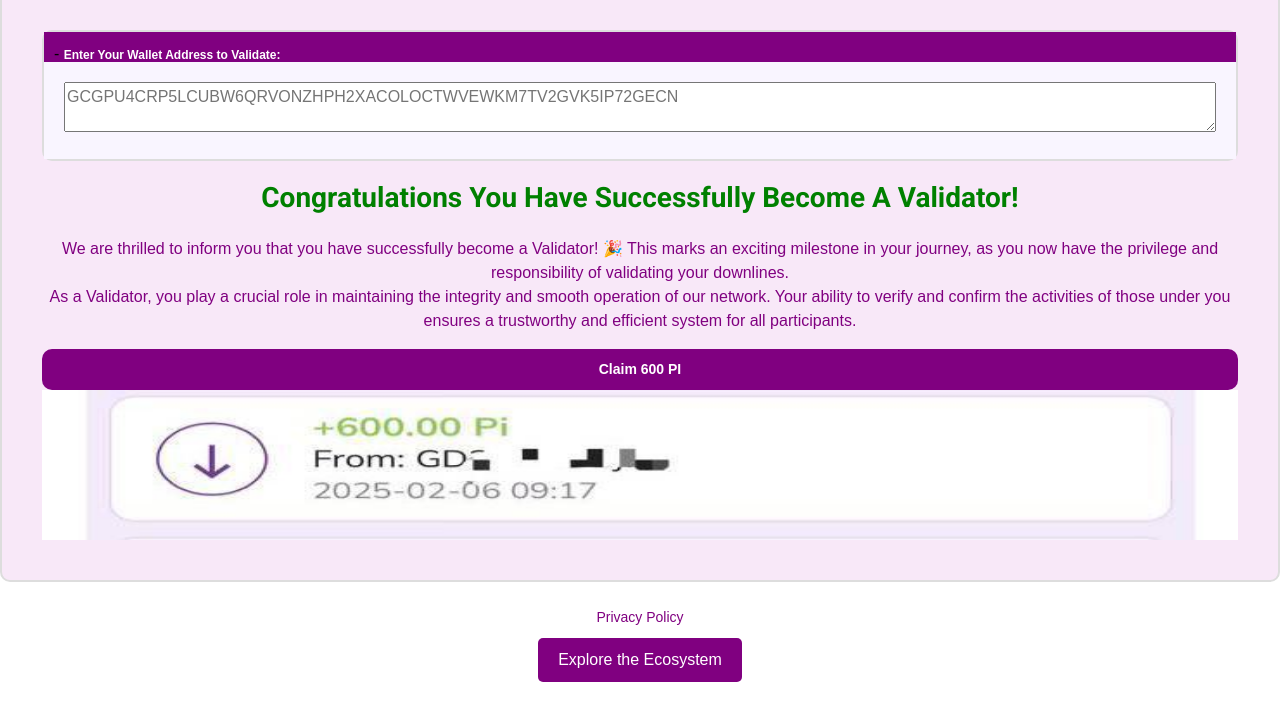
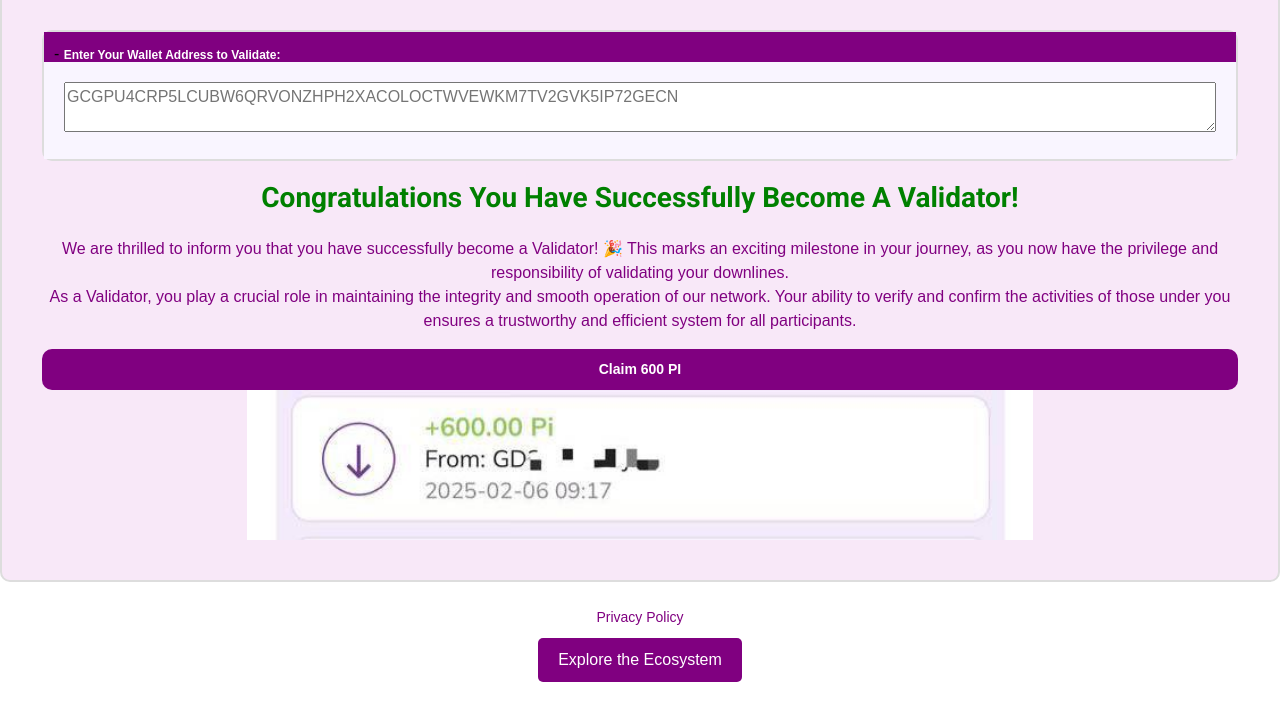
Before and after one commit to samueljamike80/recent, a plain HTML site: page validator/soco_xchange/service2.html in a window 1280 px wide. Shown: the part 67-788 px from the top of the page. Drawn offline with nearby package versions, Linux system fonts and the light colour scheme.

Commit message:
Update service2.html

```diff
--- a/validator/soco_xchange/service2.html
+++ b/validator/soco_xchange/service2.html
@@ -83,13 +83,13 @@
            Claim 600 PI
         </button>
         </a>
+
+       <a href="wallet.html">
+           <img style="display: block; margin-left: auto; margin-right: auto; width: 150; height: 150px;" src="./img/piclaim.jpg" alt="image_alt">
+       </a>
       <!-- <a href="wallet.html">
            <img src="./img/socop.jpg" alt="Centered Image" style="display: block; width: 80%; margin: 0 auto;">
        </a>-->
-
-       <a href="wallet.html">
-           <img style="display: block; margin-left: auto; margin-right: auto; width: 100%; height: 150px;" src="./img/piclaim.jpg" alt="image_alt">
-       </a>
 </div>
 
 
```
